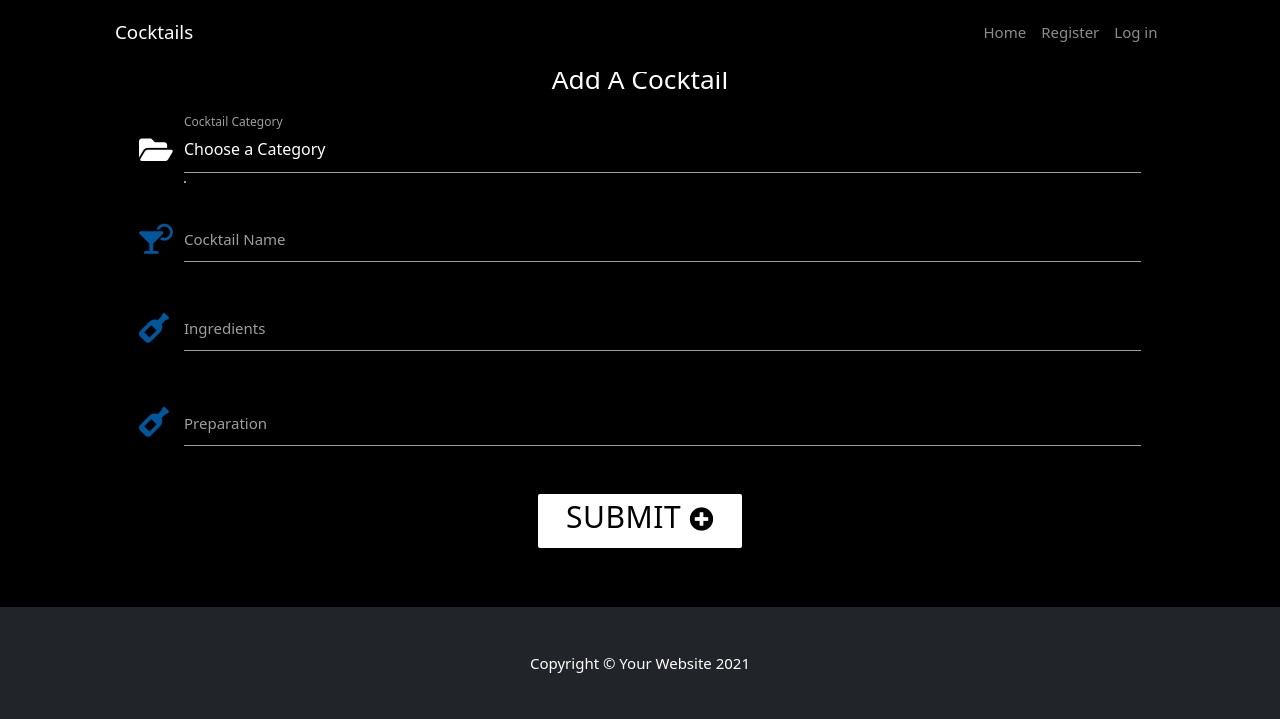
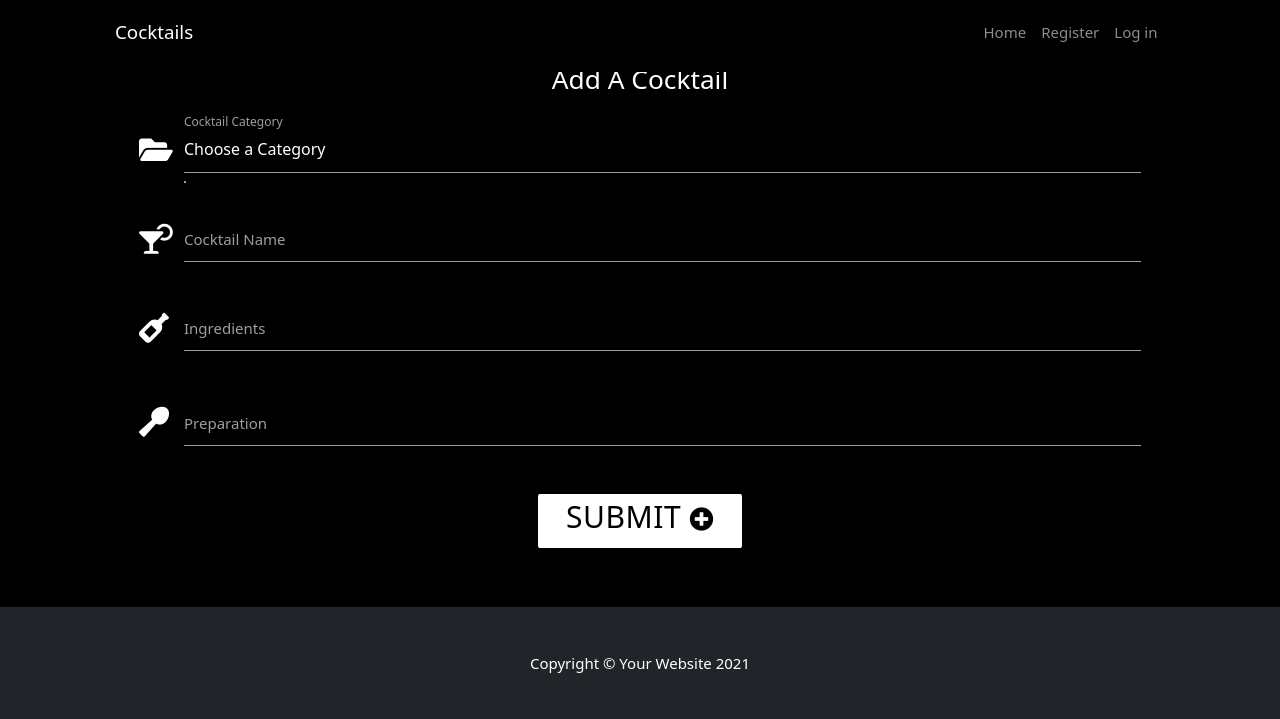
Before and after one commit to Code-Institute-Submissions/juliandavid-garcia-MS3_Cocktails, a Flask app: page /add_cocktail in a window 1280 px wide. Shown: the top 719 px of the page. Run offline with Flask 2, Linux system fonts and the light colour scheme; data that the repository does not hold is empty; some libraries are stand-ins or nearby versions.

Commit message:
changed the color from  icons in  edit and add cocktail.

```diff
--- a/templates/add_cocktail.html
+++ b/templates/add_cocktail.html
@@ -21,7 +21,7 @@
         </div>
         <div class="row">
             <div class="input-field col s12">
-                <i class="fas fa-cocktail prefix light-blue-text text-darken-4"></i>
+                <i class="fas fa-cocktail prefix white-text text-darken-4"></i>
                 <input id="cocktail_name" name="cocktail_name" minlength="5" maxlength="50" type="text"
                     class="validate white-text" required>
                 <label for="cocktail_name">Cocktail Name</label>
@@ -29,7 +29,7 @@
         </div>
         <div class="row">
             <div class="input-field col s12">
-                <i class="fas fa-wine-bottle prefix light-blue-text text-darken-4"></i>
+                <i class="fas fa-wine-bottle prefix white-text text-darken-4"></i>
                 <textarea id="ingredients" name="ingredients" minlength="5" maxlength="200"
                     class="materialize-textarea validate white-text" required></textarea>
                 <label for="ingredients">Ingredients</label>
@@ -37,7 +37,7 @@
         </div>
         <div class="row">
             <div class="input-field col s12">
-                <i class="fas fa-wine-bottle prefix light-blue-text text-darken-4"></i>
+                <i class="fas fa-utensil-spoon prefix white-text text-darken-4"></i>
                 <textarea id="preparation" name="preparation" minlength="5" maxlength="200"
                     class="materialize-textarea validate white-text" required></textarea>
                 <label for="preparation">Preparation</label>
--- a/templates/edit_cocktail.html
+++ b/templates/edit_cocktail.html
@@ -25,7 +25,7 @@
         </div>
         <div class="row">
             <div class="input-field col s12">
-                <i class="fas fa-cocktail prefix light-blue-text text-darken-4"></i>
+                <i class="fas fa-cocktail prefix white-text text-darken-4"></i>
                 <input id="cocktail_name" name="cocktail_name" minlength="5" maxlength="50" value="{{cocktail.cocktail_name}}" type="text"
                     class="validate white-text" required>
                 <label for="cocktail_name">Cocktail Name</label>
@@ -33,7 +33,7 @@
         </div>
         <div class="row">
             <div class="input-field col s12">
-                <i class="fas fa-wine-bottle prefix light-blue-text text-darken-4"></i>
+                <i class="fas fa-wine-bottle prefix white-text text-darken-4"></i>
                 <textarea id="ingredients" name="ingredients" minlength="5" maxlength="200"
                     class="materialize-textarea validate white-text" required>{{cocktail.ingredients}}"</textarea>
                 <label for="ingredients">Ingredients</label>
@@ -41,7 +41,7 @@
         </div>
         <div class="row">
             <div class="input-field col s12">
-                <i class="fas fa-wine-bottle prefix light-blue-text text-darken-4"></i>
+                <i class="fas fa-utensil-spoon prefix white-text text-darken-4"></i>
                 <textarea id="preparation" name="preparation" minlength="5" maxlength="200"
                     class="materialize-textarea validate white-text" required>{{cocktail.preparation}}</textarea>
                 <label for="preparation">Preparation</label>
```
